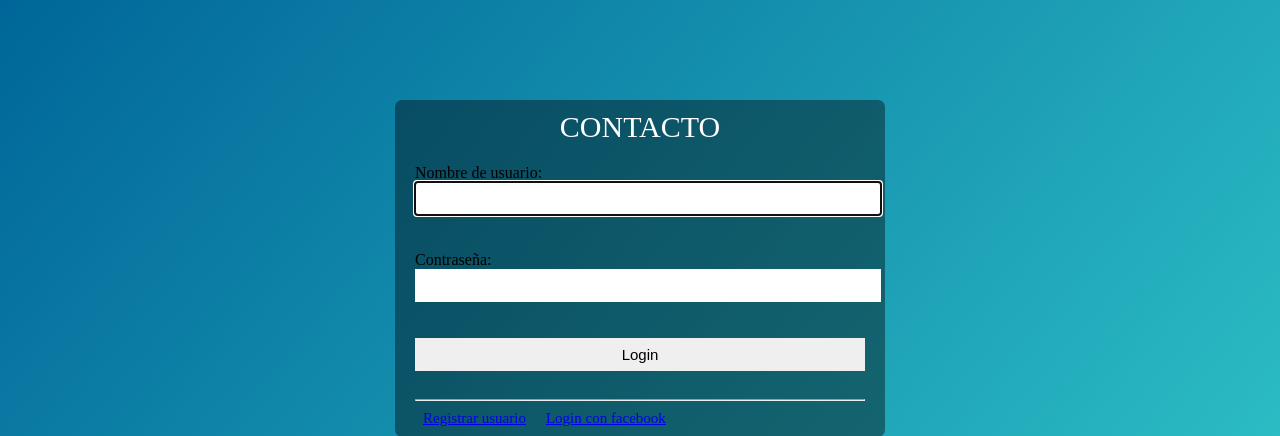
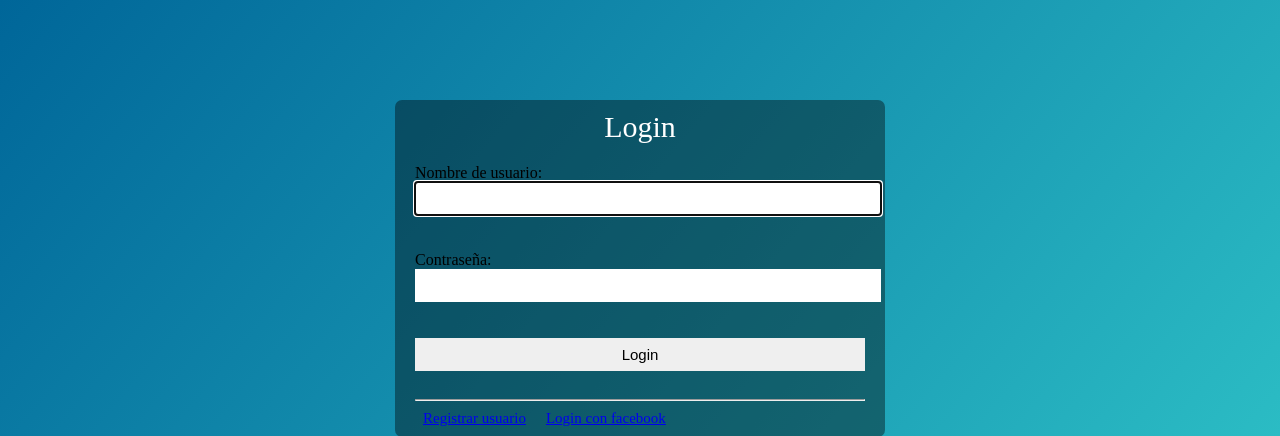
Before and after one commit to danvildev666/Popsushi, a Django app: page /accounts/login/ in a window 1280 px wide. Shown: the top 436 px of the page. Run offline with Django 3.2, Linux system fonts and the light colour scheme.

Commit message:
se modifico el login

```diff
--- a/core/templates/registration/login.html
+++ b/core/templates/registration/login.html
@@ -20,7 +20,7 @@
  <footer>
             <section class="contacto" id="formulario">
                 <form action="" class="formulario" method="POST" >
-                    <h2>CONTACTO</h2>
+                    <h2>Login</h2>
 
                      <form method="POST">
                      {% csrf_token %}
```
